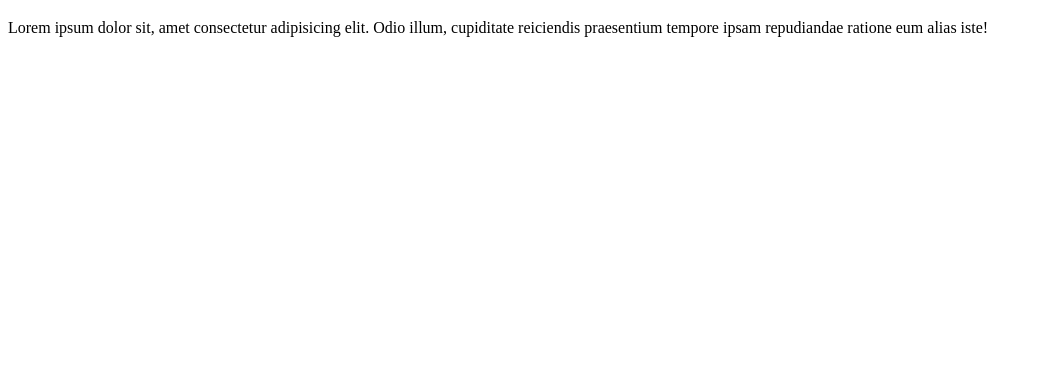
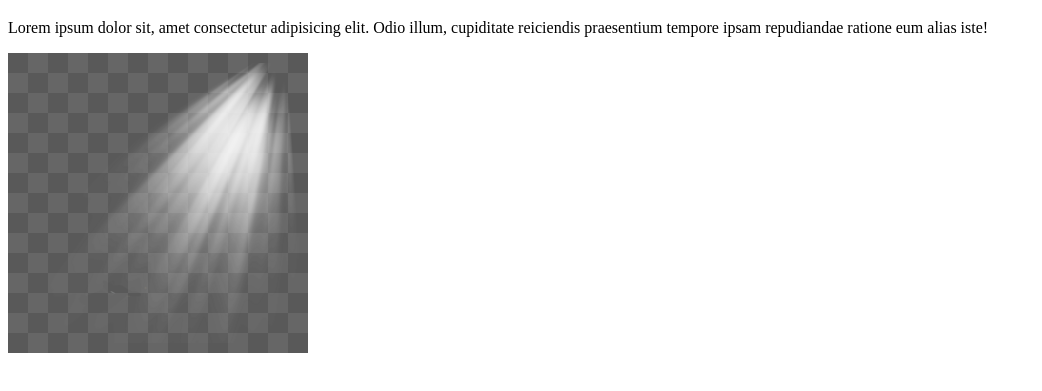
Before and after one commit to shawonislam1109/management, a plain HTML site: page index.html in a window 1280 px wide. Shown: the part 61-452 px from the top of the page, without its empty margins (0-1042 px from the left). Drawn offline with Linux system fonts and the light colour scheme.

Commit message:
image-add

```diff
--- a/index.html
+++ b/index.html
@@ -9,5 +9,7 @@
 <body>
     <h1>this is heading </h1>
     <p>Lorem ipsum dolor sit, amet consectetur adipisicing elit. Odio illum, cupiditate reiciendis praesentium tempore ipsam repudiandae ratione eum alias iste!</p>
+
+    <img src="img-1.png" alt="">
 </body>
 </html>
```
